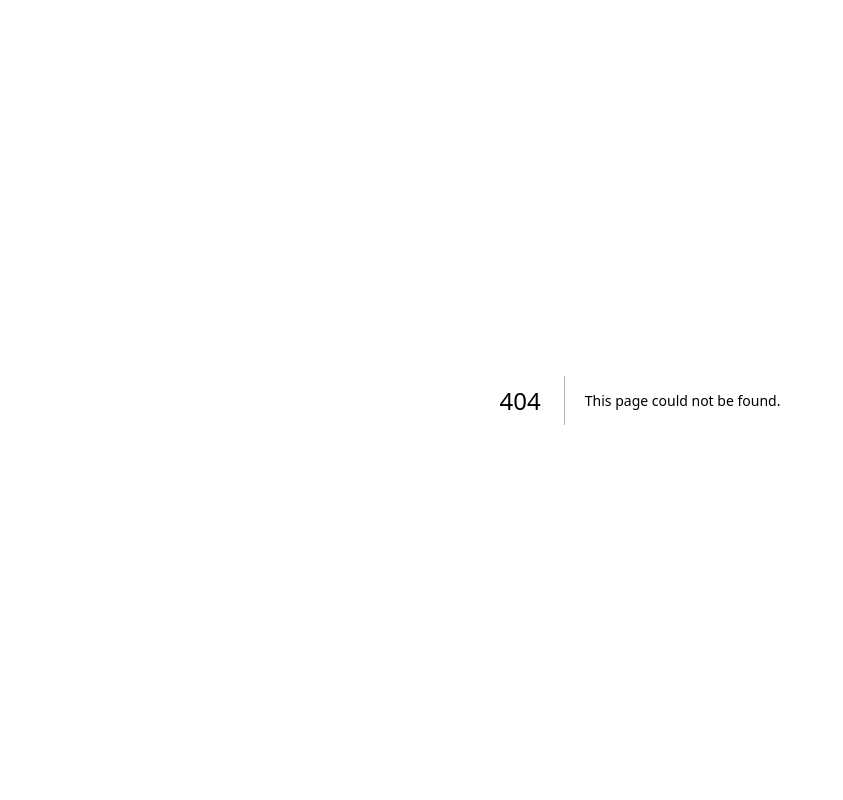
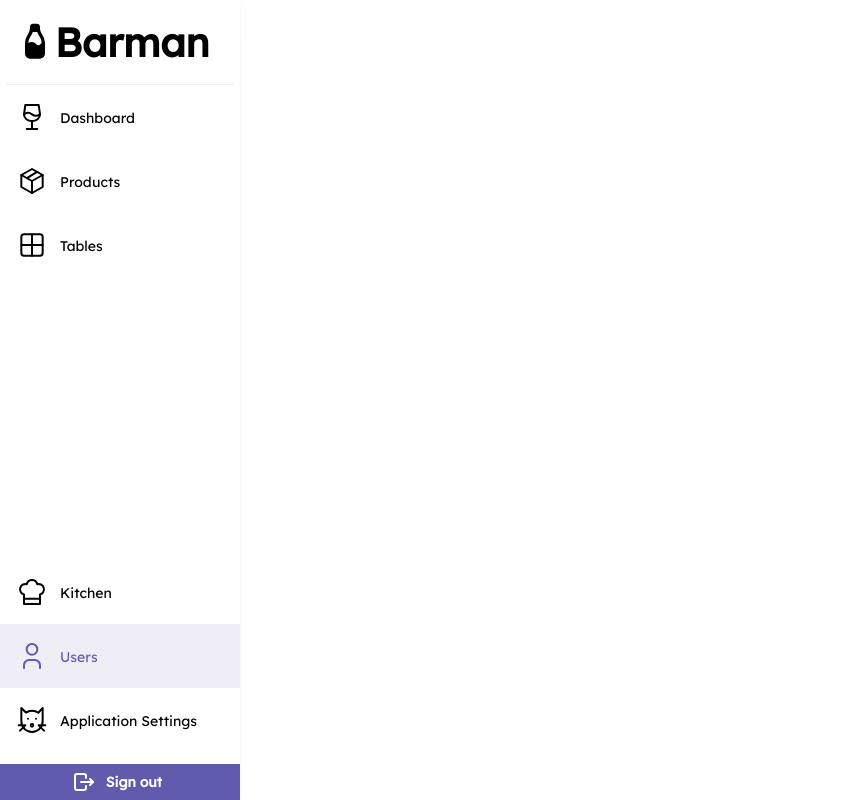
Before and after one commit to antoninvf/gp-pos-barman, a Next.js app in the folder frontend/: page /users in a window 1280 px wide. Before the commit this address had no page. Shown: the whole page, without its empty margins (0-843 px from the left). Built offline with nearby package versions, Linux system fonts and the light colour scheme; no server answers; sample sign-in values are in the browser's storage; what @zodios/core, @zodios/react would draw is missing.

Commit message:
wip user management page

```diff
--- /dev/null
+++ b/frontend/src/pages/users.tsx
@@ -0,0 +1,15 @@
+import { Flex } from '@mantine/core';
+import { ProtectedPage } from '~api';
+import Navigation from '~components/Navigation/Navigation';
+import Image from 'next/image';
+
+export default function Kitchen() {
+	return (
+		<ProtectedPage>
+			<Flex>
+				<Navigation />
+				<Flex direction={'column'} p={'1rem'} w={'100%'}></Flex>
+			</Flex>
+		</ProtectedPage>
+	);
+}
```
